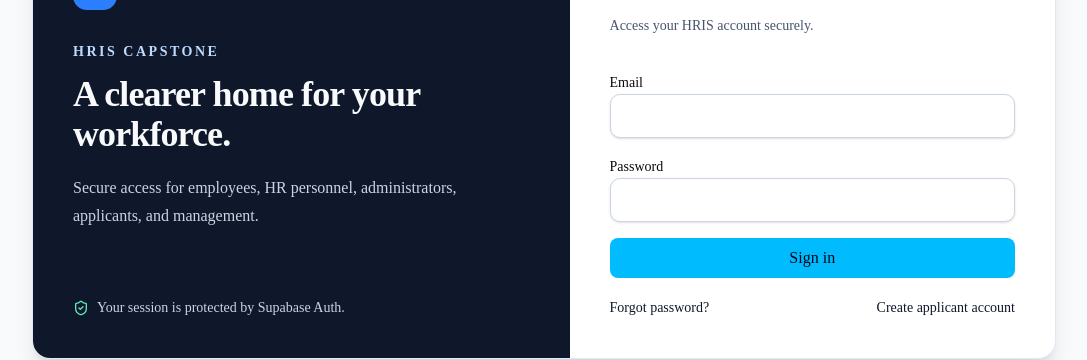
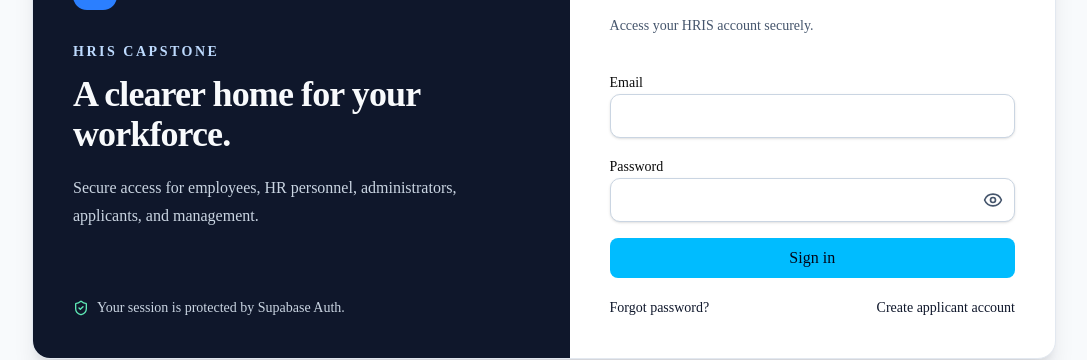
Before and after one commit to Mhynemagno/hris-capstone, a Next.js app: page /login in a window 1280 px wide. Shown: the part 258-618 px from the top of the page, without its empty margins (96-1183 px from the left). Built offline with nearby package versions, Linux system fonts and the light colour scheme.

Commit message:
Hot fix changes

```diff
--- a/src/app/(auth)/login/page.tsx
+++ b/src/app/(auth)/login/page.tsx
@@ -4,7 +4,11 @@ import { AuthCard } from "@/components/auth/auth-card";
 import { LoginForm } from "@/components/auth/login-form";
 import { getSafeNextPath } from "@/lib/auth/safe-redirect";
 
-export default async function LoginPage({ searchParams }: { searchParams: Promise<{ next?: string }> }) {
-  const { next } = await searchParams;
-  return <AuthCard title="Sign in" description="Access your HRIS account securely."><LoginForm nextPath={getSafeNextPath(next)} /><div className="mt-5 flex justify-between text-sm"><Link href="/forgot-password">Forgot password?</Link><Link href="/applicant/register">Create applicant account</Link></div></AuthCard>;
+export default async function LoginPage({ searchParams }: { searchParams: Promise<{ error?: string; next?: string }> }) {
+  const { error, next } = await searchParams;
+  const errorMessage = error === "invalid_credentials"
+    ? "We could not sign you in. Check your details and try again."
+    : undefined;
+
+  return <AuthCard title="Sign in" description="Access your HRIS account securely."><LoginForm error={errorMessage} nextPath={getSafeNextPath(next)} /><div className="mt-5 flex justify-between text-sm"><Link href="/forgot-password">Forgot password?</Link><Link href="/applicant/register">Create applicant account</Link></div></AuthCard>;
 }
--- /dev/null
+++ b/src/app/auth/login/route.ts
@@ -0,0 +1,39 @@
+import { NextResponse, type NextRequest } from "next/server";
+
+import { getSafeNextPath } from "@/lib/auth/safe-redirect";
+import { createServerSupabaseClient } from "@/lib/supabase/server";
+import { loginSchema } from "@/schemas/auth";
+
+function loginRedirect(request: NextRequest, nextPath: string, error?: string) {
+  const url = new URL("/login", request.url);
+  if (nextPath !== "/") url.searchParams.set("next", nextPath);
+  if (error) url.searchParams.set("error", error);
+  return NextResponse.redirect(url, 303);
+}
+
+export async function POST(request: NextRequest) {
+  const formData = await request.formData();
+  const nextValue = formData.get("next");
+  const nextPath = getSafeNextPath(
+    typeof nextValue === "string" ? nextValue : undefined,
+  );
+  const result = loginSchema.safeParse({
+    email: formData.get("email"),
+    password: formData.get("password"),
+  });
+
+  if (!result.success) {
+    return loginRedirect(request, nextPath, "invalid_credentials");
+  }
+
+  const supabase = await createServerSupabaseClient();
+  const { error } = await supabase.auth.signInWithPassword(result.data);
+
+  if (error) {
+    return loginRedirect(request, nextPath, "invalid_credentials");
+  }
+
+  const continueUrl = new URL("/auth/continue", request.url);
+  continueUrl.searchParams.set("next", nextPath);
+  return NextResponse.redirect(continueUrl, 303);
+}
--- a/src/components/auth/login-form.tsx
+++ b/src/components/auth/login-form.tsx
@@ -1,39 +1,19 @@
-"use client";
-
-import { useState, type FormEvent } from "react";
-import { useRouter } from "next/navigation";
-
 import { ErrorState } from "@/components/ui/error-state";
 import { FormField } from "@/components/ui/form-field";
-import { createBrowserSupabaseClient } from "@/lib/supabase/client";
-import { getSafeNextPath } from "@/lib/auth/safe-redirect";
-import { loginSchema } from "@/schemas/auth";
 
-type LoginFormProps = { nextPath?: string };
+import { PasswordInput } from "./password-input";
 
-export function LoginForm({ nextPath }: LoginFormProps) {
-  const router = useRouter();
-  const [error, setError] = useState<string | null>(null);
-  const [pending, setPending] = useState(false);
+type LoginFormProps = {
+  error?: string;
+  nextPath: string;
+};
 
-  async function onSubmit(event: FormEvent<HTMLFormElement>) {
-    event.preventDefault();
-    setError(null);
-    const result = loginSchema.safeParse(Object.fromEntries(new FormData(event.currentTarget)));
-    if (!result.success) return setError(result.error.issues[0]?.message ?? "Enter valid sign-in details.");
-    setPending(true);
-    const { error: authError } = await createBrowserSupabaseClient().auth.signInWithPassword(result.data);
-    setPending(false);
-    if (authError) return setError("We could not sign you in. Check your details and try again.");
-    const next = getSafeNextPath(nextPath);
-    router.replace(`/auth/continue?next=${encodeURIComponent(next)}`);
-    router.refresh();
-  }
-
-  return <form className="space-y-4" onSubmit={onSubmit} noValidate>
-    <FormField htmlFor="login-email" label="Email"><input className="h-11 w-full rounded-lg border border-slate-300 bg-white px-3 text-slate-950 shadow-sm outline-none focus-visible:border-primary focus-visible:ring-3 focus-visible:ring-primary/20" id="login-email" name="email" type="email" /></FormField>
-    <FormField htmlFor="login-password" label="Password"><input className="h-11 w-full rounded-lg border border-slate-300 bg-white px-3 text-slate-950 shadow-sm outline-none focus-visible:border-primary focus-visible:ring-3 focus-visible:ring-primary/20" id="login-password" name="password" type="password" /></FormField>
+export function LoginForm({ error, nextPath }: LoginFormProps) {
+  return <form action="/auth/login" className="space-y-4" method="post" noValidate>
+    <input name="next" type="hidden" value={nextPath} />
+    <FormField htmlFor="login-email" label="Email"><input autoComplete="email" className="h-11 w-full rounded-lg border border-slate-300 bg-white px-3 text-slate-950 shadow-sm outline-none focus-visible:border-primary focus-visible:ring-3 focus-visible:ring-primary/20" id="login-email" name="email" type="email" /></FormField>
+    <FormField htmlFor="login-password" label="Password"><PasswordInput /></FormField>
     {error ? <ErrorState message={error} /> : null}
-    <button className="w-full rounded-md bg-sky-400 px-4 py-2 font-medium text-slate-950 disabled:opacity-60" disabled={pending} type="submit">{pending ? "Signing in…" : "Sign in"}</button>
+    <button className="w-full rounded-md bg-sky-400 px-4 py-2 font-medium text-slate-950" type="submit">Sign in</button>
   </form>;
 }
--- /dev/null
+++ b/src/components/auth/password-input.tsx
@@ -0,0 +1,30 @@
+"use client";
+
+import { Eye, EyeOff } from "lucide-react";
+import { useState } from "react";
+
+export function PasswordInput() {
+  const [isVisible, setIsVisible] = useState(false);
+  const label = isVisible ? "Hide password" : "Show password";
+
+  return (
+    <div className="relative">
+      <input
+        autoComplete="current-password"
+        className="h-11 w-full rounded-lg border border-slate-300 bg-white px-3 pr-12 text-slate-950 shadow-sm outline-none focus-visible:border-primary focus-visible:ring-3 focus-visible:ring-primary/20"
+        id="login-password"
+        name="password"
+        type={isVisible ? "text" : "password"}
+      />
+      <button
+        aria-label={label}
+        aria-pressed={isVisible}
+        className="absolute inset-y-0 right-0 flex size-11 items-center justify-center rounded-r-lg text-slate-600 outline-none hover:text-slate-950 focus-visible:ring-3 focus-visible:ring-primary/20"
+        onClick={() => setIsVisible((visible) => !visible)}
+        type="button"
+      >
+        {isVisible ? <EyeOff aria-hidden="true" className="size-5" /> : <Eye aria-hidden="true" className="size-5" />}
+      </button>
+    </div>
+  );
+}
```
Also changed, not shown: 4 other files (tests, documents, lock files or other folders).
